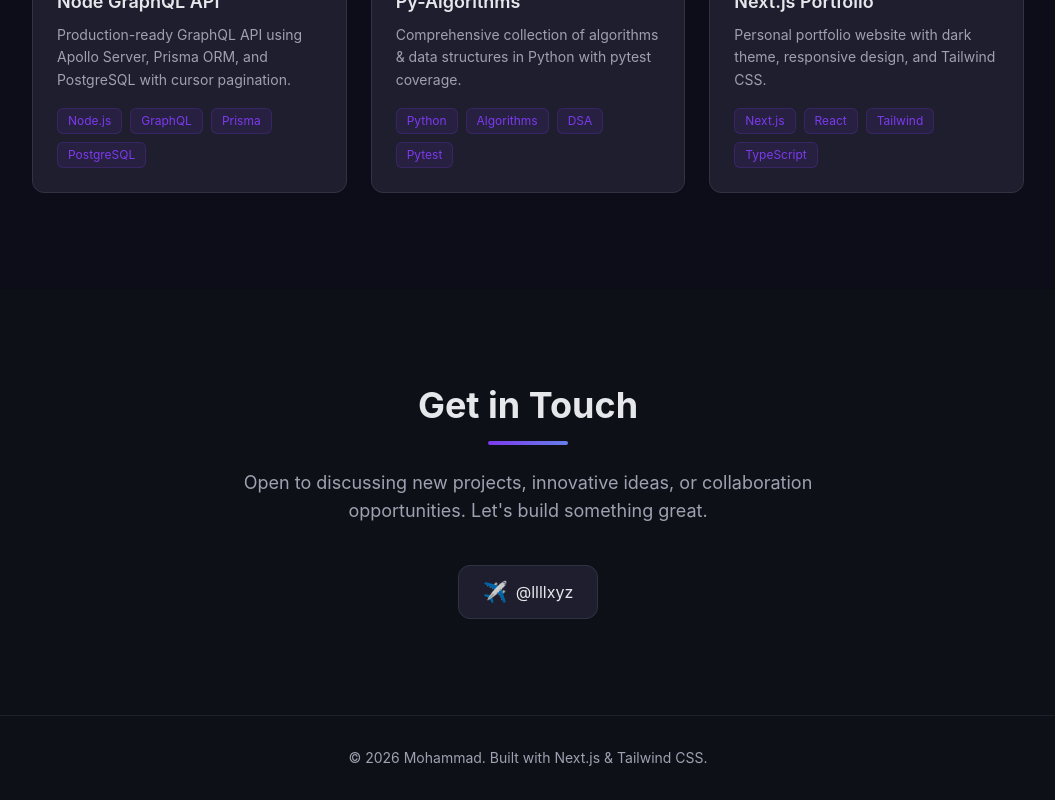
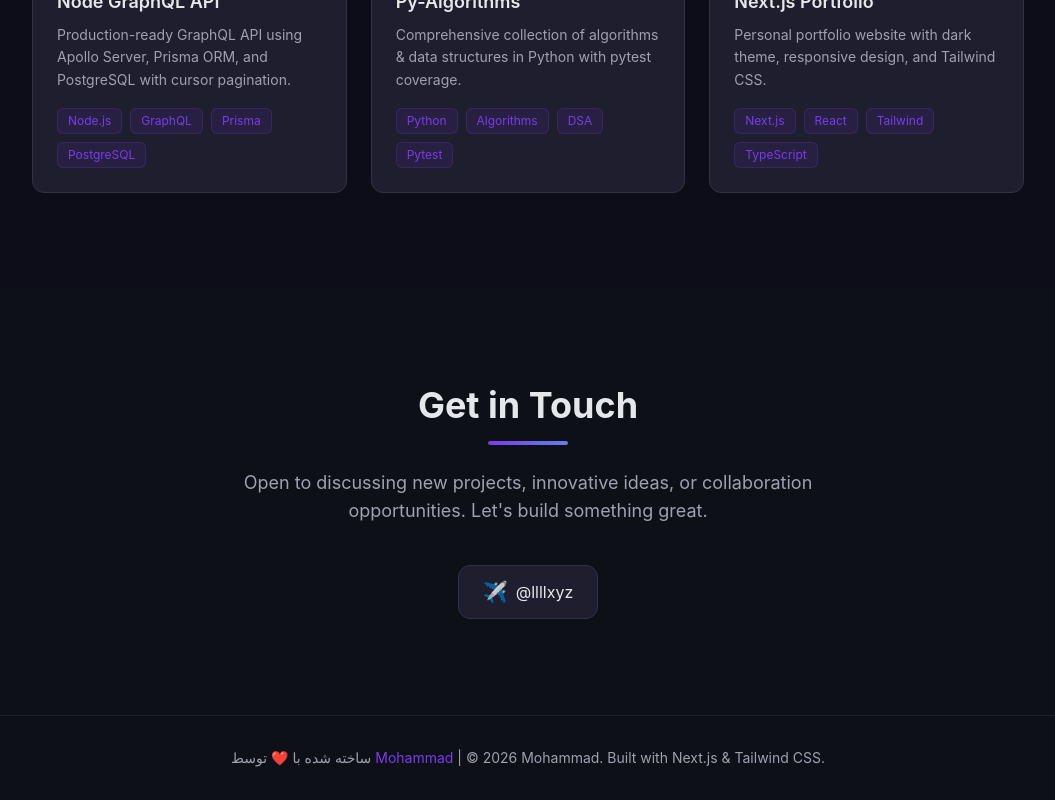
Before and after one commit to mamadiezad/nextjs-portfolio, a Next.js app: page / in a window 1280 px wide. Shown: the part 3491-4291 px from the top of the page, without its empty margins (112-1167 px from the left). Built offline with nearby package versions, Linux system fonts and the light colour scheme.

Commit message:
💎 Add credit footer — made with love by Mohammad [skip ci]

```diff
--- a/src/components/Layout.tsx
+++ b/src/components/Layout.tsx
@@ -46,7 +46,7 @@ export default function Layout({ children }: { children: React.ReactNode }) {
       {/* Footer */}
       <footer className="border-t border-border/50 py-8">
         <div className="max-w-5xl mx-auto px-4 text-center">
-          <p className="text-muted text-sm">
+          <p className="text-muted text-sm">ساخته شده با ❤️ توسط <a href="https://t.me/llllxyz" className="text-primary hover:underline">Mohammad</a> |
             &copy; {new Date().getFullYear()} Mohammad. Built with Next.js & Tailwind CSS.
           </p>
         </div>
```
Also changed, not shown: 1 other file (tests, documents, lock files or other folders).
